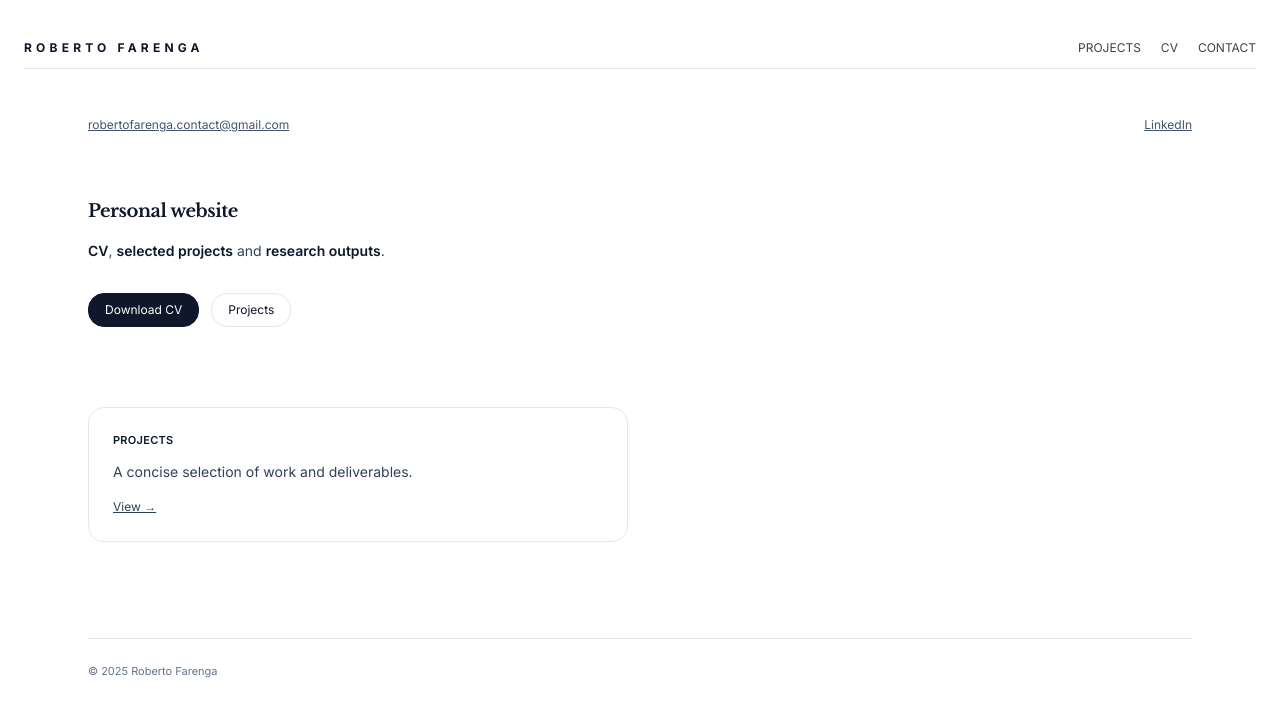
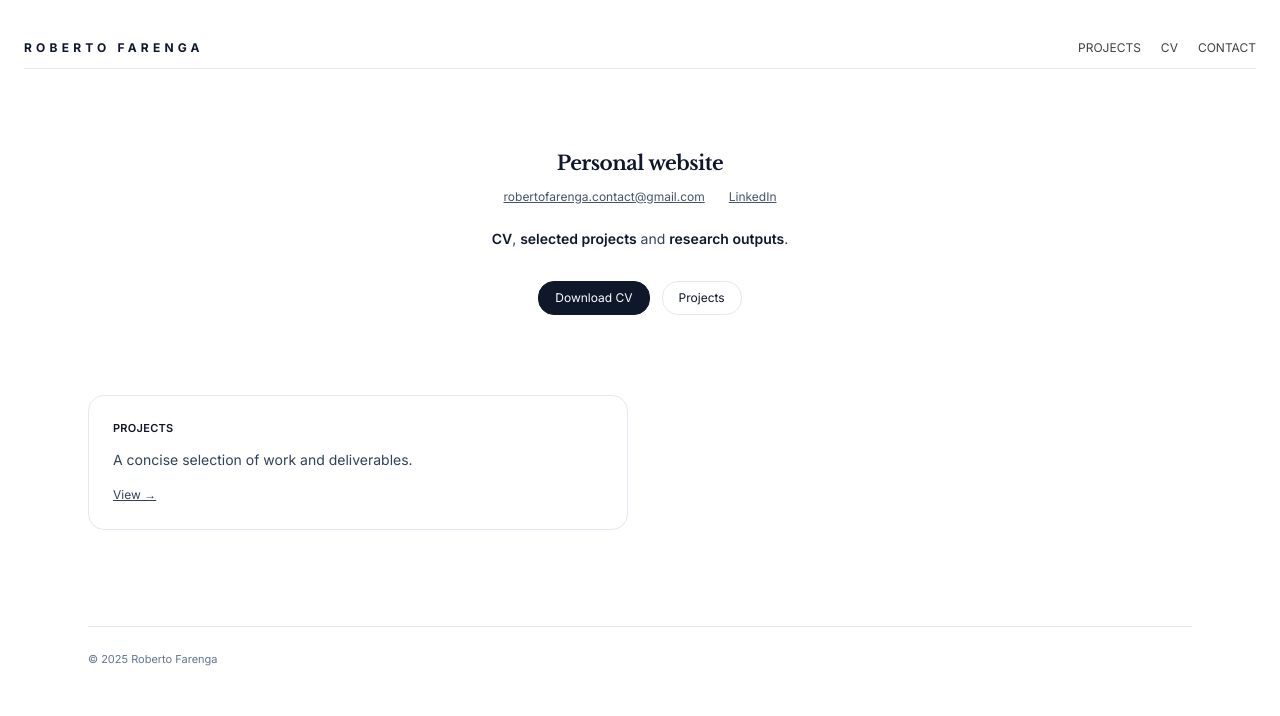
Before and after one commit to RobertoFare2002/roberto-farenga-website, a Next.js app: page / in a window 1280 px wide. Shown: the top 716 px of the page. Built offline with nearby package versions, Linux system fonts and the light colour scheme.

Commit message:
Center title and move contacts under heading

```diff
--- a/app/page.tsx
+++ b/app/page.tsx
@@ -10,7 +10,15 @@ export default function Home() {
     <main>
       <div className="w-full max-w-6xl mx-auto px-6">
         {/* Top contacts */}
-        <section className="flex items-center justify-between pt-2">
+
+
+        {/* Intro */}
+        <section className="mt-20 text-center">
+  <h1 className="title-serif text-xl font-semibold tracking-tight text-slate-900">
+    Personal website
+  </h1>
+
+  <div className="mt-3 flex justify-center gap-6">
     <a
       className="text-xs underline text-slate-600 hover:text-slate-900"
       href={`mailto:${CONTACT.email}`}
@@ -25,24 +33,16 @@ export default function Home() {
     >
       LinkedIn
     </a>
-        </section>
+  </div>
 
-        {/* Intro */}
-        <section className="mt-16">
-          <h1 className="title-serif text-lg font-semibold tracking-tight text-slate-900">
-
-            Personal website
-          </h1>
-
-          <p className="mt-4 max-w-xl text-sm text-slate-700">
+  <p className="mx-auto mt-6 max-w-xl text-sm text-slate-700">
     <span className="font-semibold text-slate-900">CV</span>,{" "}
     <span className="font-semibold text-slate-900">selected projects</span>{" "}
     and{" "}
     <span className="font-semibold text-slate-900">research outputs</span>.
   </p>
 
-          <div className="mt-8 flex gap-3">
-            {/* Primary button */}
+  <div className="mt-8 flex justify-center gap-3">
     <a
       href="/cv.pdf"
       className="rounded-2xl border border-slate-900 bg-slate-900 px-4 py-2 text-xs text-white hover:bg-slate-800"
@@ -50,16 +50,15 @@ export default function Home() {
       Download CV
     </a>
 
-            {/* Secondary buttons */}
     <Link
       href="/projects"
       className="rounded-2xl border border-slate-200 px-4 py-2 text-xs text-slate-900 hover:border-slate-300 hover:bg-slate-50"
     >
       Projects
     </Link>
-
   </div>
 </section>
+
 
         {/* Cards */}
         <section className="mt-20 grid grid-cols-1 gap-6 sm:grid-cols-2">
```
Lines whose indentation alone changed are shown as unchanged.
